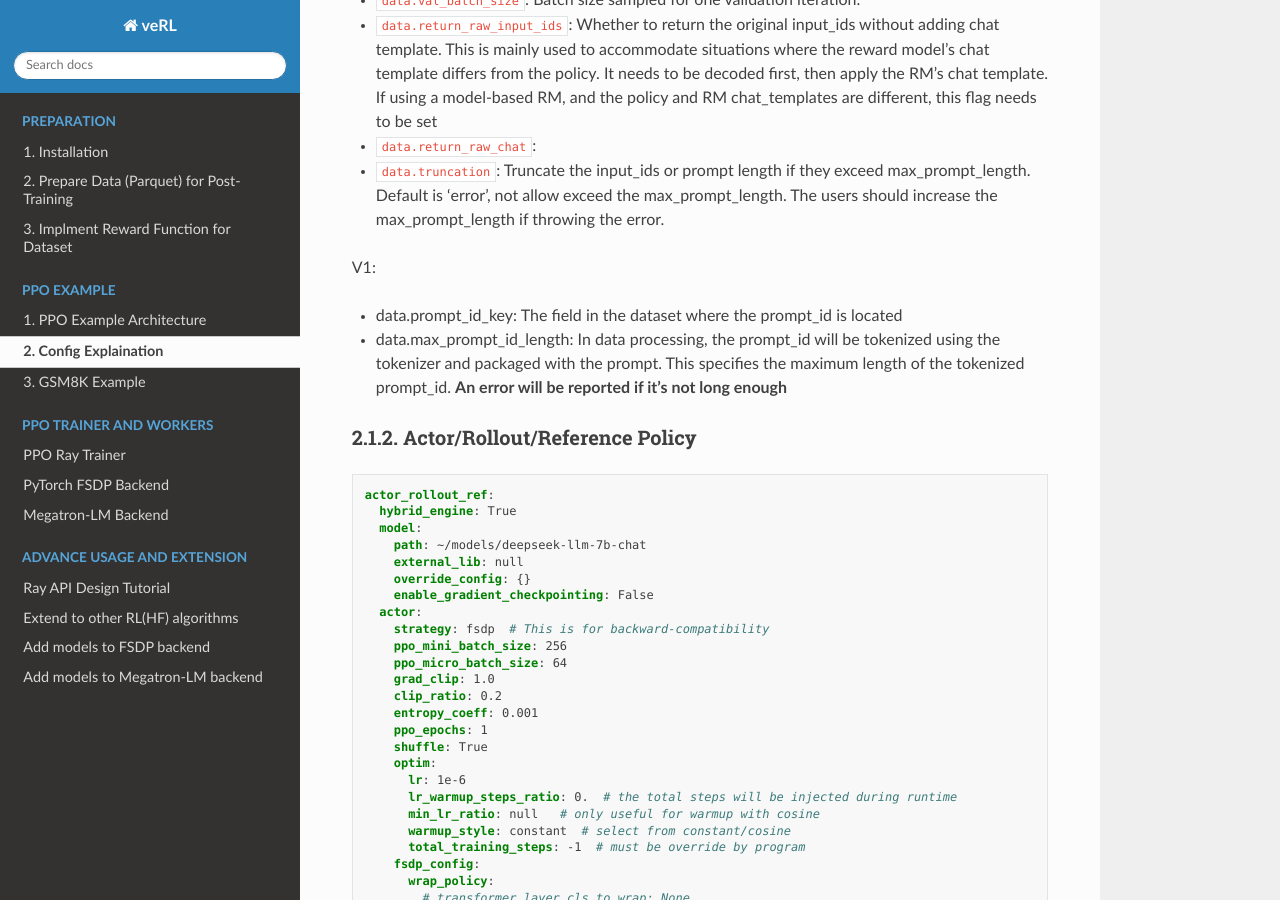
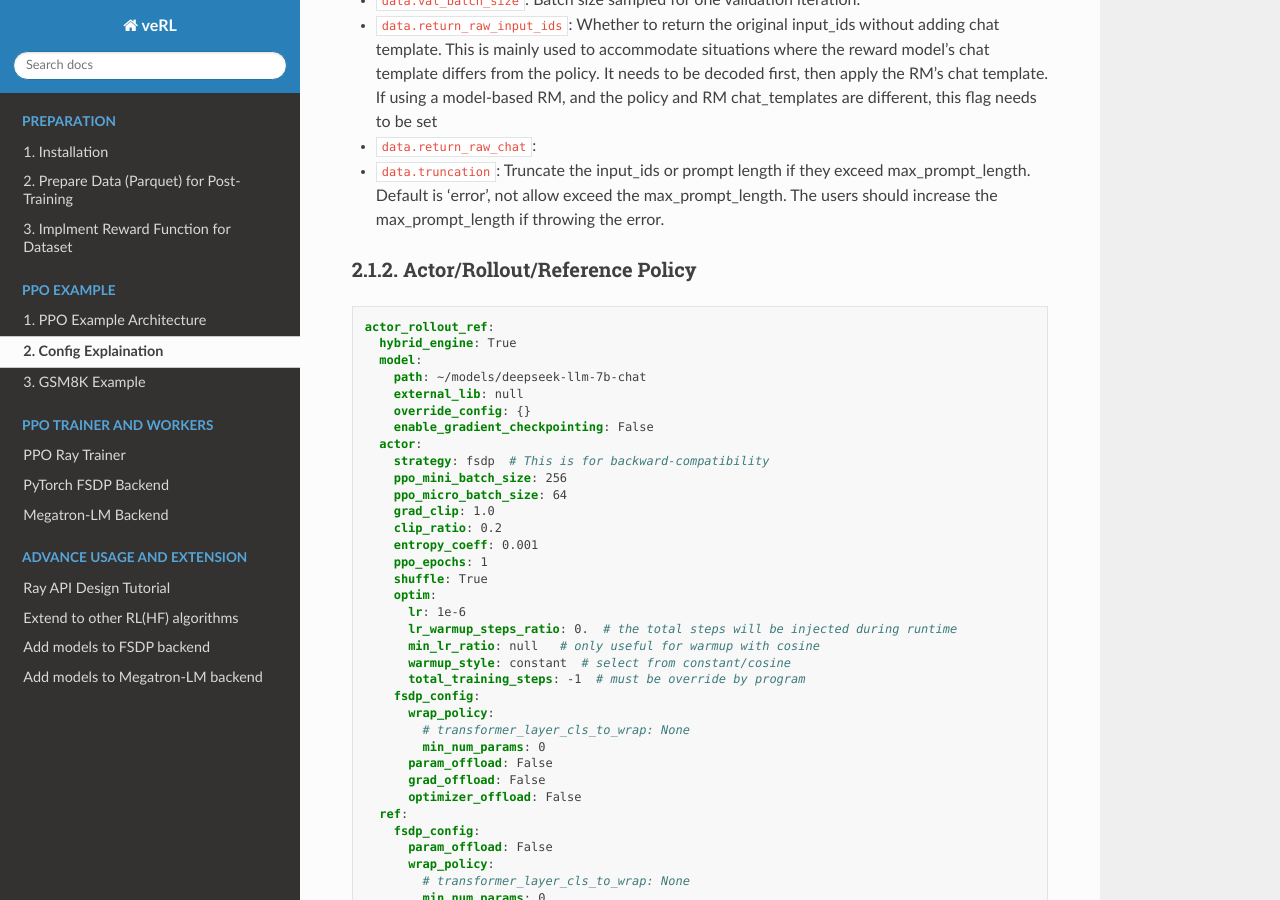
Before and after one commit to zzx-peter/verl, a Sphinx documentation site: the page built from docs/examples/config.rst, in a window 1280 px wide and 900 px high, scrolled down 783 px. Built offline with Sphinx 7.4.7 and the Read the Docs theme 3.1.0, drawn with Linux system fonts in a browser that asks for light colours.

Commit message:
[doc] feat: fix typo and delete deprecated config element (#2)
* [doc] fix: delete deprecated element in config doc

* update readme to fix url

```diff
--- a/docs/examples/config.rst
+++ b/docs/examples/config.rst
@@ -50,15 +50,6 @@ Data
   exceed max_prompt_length. Default is ‘error’, not allow exceed the
   max_prompt_length. The users should increase the max_prompt_length if
   throwing the error.
-
-V1:
-
-- data.prompt_id_key: The field in the dataset where the prompt_id is
-  located
-- data.max_prompt_id_length: In data processing, the prompt_id will be
-  tokenized using the tokenizer and packaged with the prompt. This
-  specifies the maximum length of the tokenized prompt_id. **An error
-  will be reported if it’s not long enough**
 
 Actor/Rollout/Reference Policy
 ~~~~~~~~~~~~~~~~~~~~~~~~~~~~~~
```
Also changed, not shown: README.md (+2 -2 lines).
